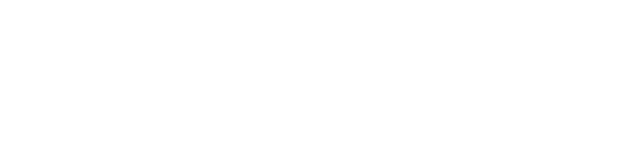
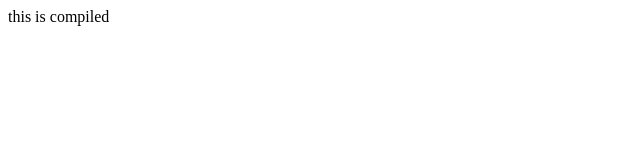
Before and after one commit to yavachaitu/examples, a plain HTML site: page index.html in a window 1280 px wide. Shown: the whole page, without its empty margins (0-640 px from the left). Drawn offline with Linux system fonts and the light colour scheme.

Commit message:
committted

```diff
--- a/index.html
+++ b/index.html
@@ -1 +1,7 @@
 <thisis ithe first file >
+
+
+
+
+
+ this is compiled
```
